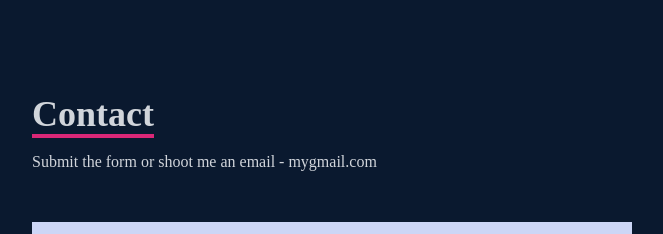
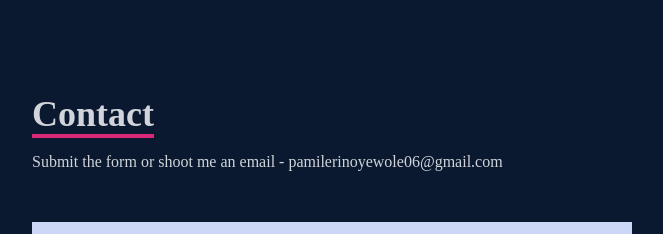
Before and after one commit to Oluwalopamilerin/my-react-portfolio, a React (Create React App) app: page / in a window 1280 px wide. Shown: the part 3200-3434 px from the top of the page, without its empty margins (308-971 px from the left). Built offline with nearby package versions, Linux system fonts and the light colour scheme.

Commit message:
code refactoring

```diff
--- a/src/components/Contact.jsx
+++ b/src/components/Contact.jsx
@@ -6,7 +6,7 @@
       <form method='post' action="https://getform.io/f/paqgolla" className='flex flex-col max-w-[600px] w-full'>
         <div className='pb-8'>
           <p className='text-4xl font-bold inline border-b-4 border-pink-600 text-gray-300'>Contact</p>
-          <p className='text-gray-300 py-4 '>Submit the form or shoot me an email - mygmail.com</p>
+          <p className='text-gray-300 py-4 '>Submit the form or shoot me an email - pamilerinoyewole06@gmail.com</p>
         </div>
 
         <input type="text" placeholder='Name' name="name" className='bg-[#ccd6f6] p-2'  />
```
